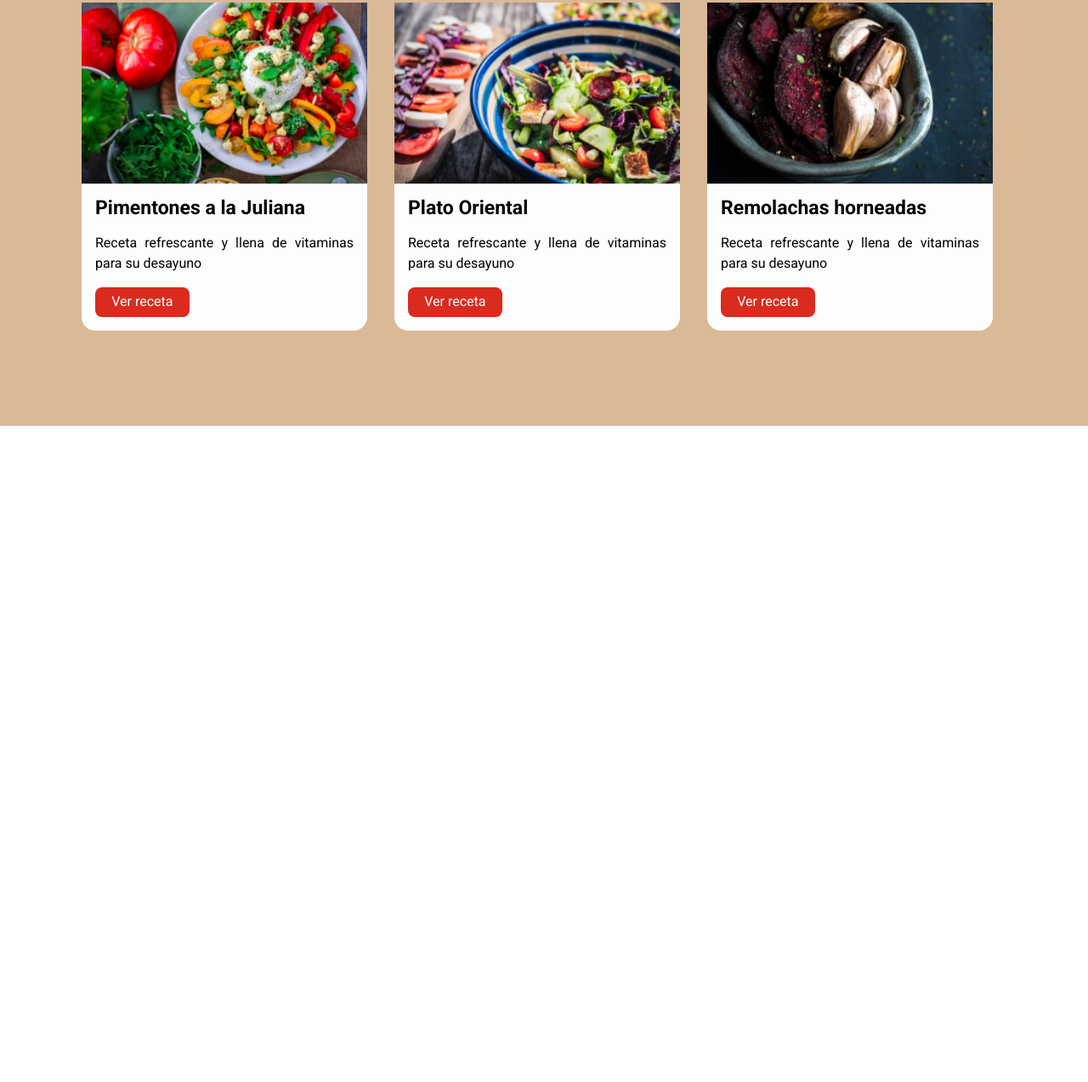
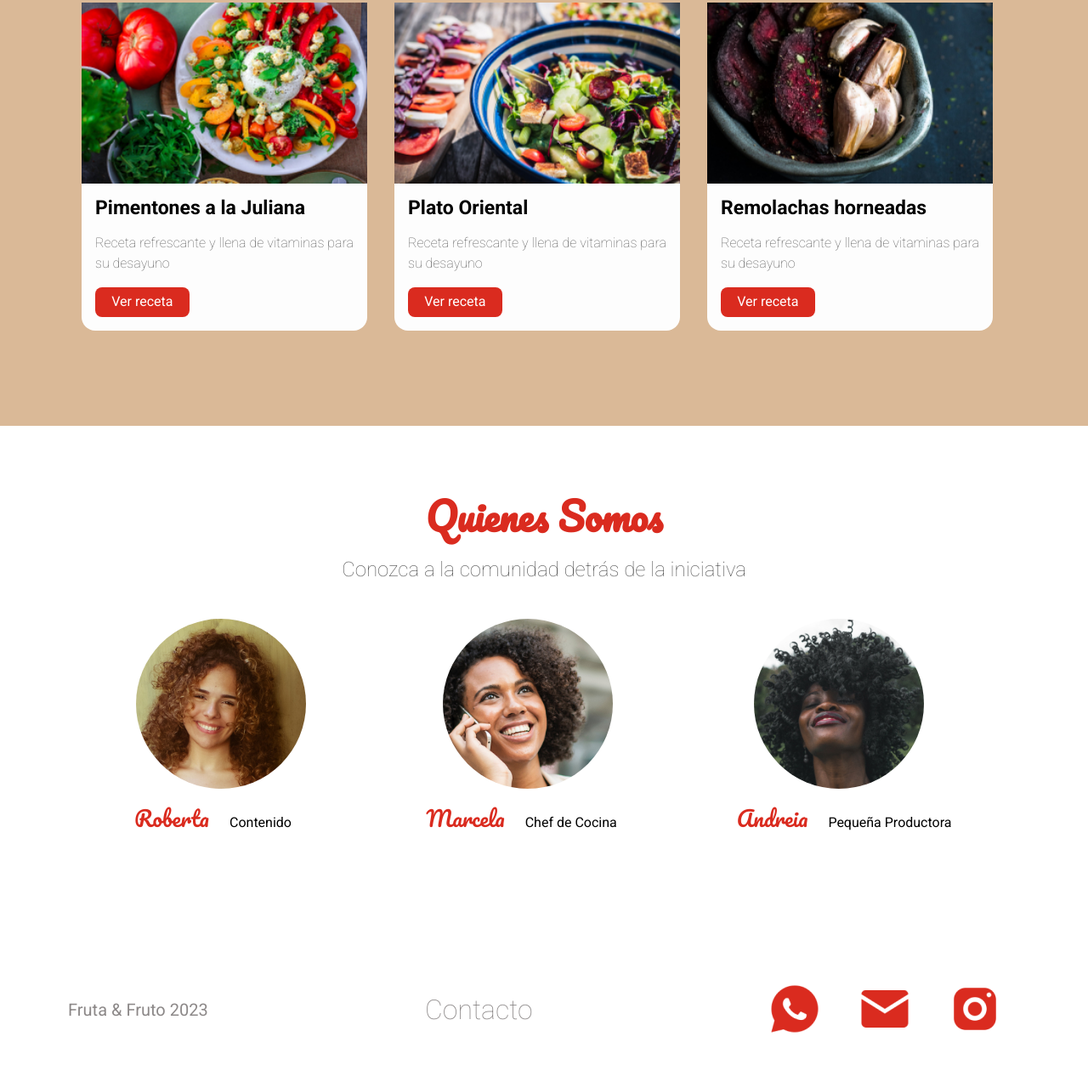
Before and after one commit to ivannagles/WebFruta-Fruto, a plain HTML site: page index.html in a window 1280 px wide. Shown: the part 1527-2800 px from the top of the page at 85% size. Before the commit the page ends 2028 px from the top, so only its background shows below. Drawn offline with Linux system fonts and the light colour scheme; files whose address does not match are found by name.

Commit message:
Desktop Whoweare + Footer

```diff
--- /dev/null
+++ b/css/footer.css
@@ -0,0 +1,7 @@
+footer {
+    display: flex;
+    flex-direction: row;
+    justify-content: space-between;
+    align-items: center;
+    padding: 5rem;
+}
--- /dev/null
+++ b/css/footer/footer__description.css
@@ -0,0 +1,5 @@
+.footer__description {
+    display: flex;
+    font-size: 2rem;
+    color: #8c8888;
+}
--- /dev/null
+++ b/css/footer/footer__icon.css
@@ -0,0 +1,3 @@
+.footer__icon {
+    margin: 1.25rem;
+}
--- /dev/null
+++ b/css/footer/footer__item.css
@@ -0,0 +1,3 @@
+.footer__item {
+    list-style: none;
+}
--- /dev/null
+++ b/css/footer/footer__list.css
@@ -0,0 +1,4 @@
+.footer__list {
+    display: flex;
+
+}
--- /dev/null
+++ b/css/footer/footer__title.css
@@ -0,0 +1,6 @@
+.footer__title {
+    display: flex;
+    color: #8c8888;
+    font-size: 1.25rem;
+    font-weight: 400;
+}
--- /dev/null
+++ b/css/whoweare/people/person.css
@@ -0,0 +1,6 @@
+.person {
+    display: flex;
+    flex-direction: column;
+    font-size: 20px;
+    color: grey;
+}
--- /dev/null
+++ b/css/whoweare/people/person__function.css
@@ -0,0 +1,3 @@
+.person__function {
+    margin: 20px; /* margenes para separarlo de otros elementos */
+}
--- /dev/null
+++ b/css/whoweare/people/person__img.css
@@ -0,0 +1,23 @@
+.person__img {
+    height: 200px; /* se define altura para que aparezca la imagen */
+    width: 200px; /* se define ancho para que aparezca la imagen */
+    background-position: center; /* centra la imagen */
+    background-repeat: no-repeat;
+    background-size: cover;
+    border-radius: 100%; /* asigna un borde tipo radio a toda la imagen */
+    margin: 20px; /* margenes para separarlo de otros elementos */
+}
+
+.person__img--Roberta {
+    background-image: url('../../../img/personas/roberta.jpg');
+}
+
+.person__img--Marcela {
+    background-image: url('../../../img/personas/marcela.jpg');
+
+}
+
+.person__img--Andreia {
+    background-image: url('../../../img/personas/andrea.jpg');
+
+}
--- /dev/null
+++ b/css/whoweare/people/person__name.css
@@ -0,0 +1,6 @@
+.person__name {
+    font-family: Pacifico, cursive;
+    color: #da2b1f;
+    font-size: 25px;
+
+}
--- /dev/null
+++ b/css/whoweare/whoweare.css
@@ -0,0 +1,4 @@
+.whoweare {
+    padding: 5rem;
+    text-align: center;
+}
--- /dev/null
+++ b/css/whoweare/whoweare__description.css
@@ -0,0 +1,6 @@
+p {
+    font-size: 25px;
+    color: #595959;
+    font-size: 1.5rem;
+    font-weight: 100;
+}
--- /dev/null
+++ b/css/whoweare/whoweare__people.css
@@ -0,0 +1,4 @@
+.whoweare__people {
+    display: flex;
+    justify-content: space-around;
+}
--- /dev/null
+++ b/css/whoweare/whoweare__title.css
@@ -0,0 +1,5 @@
+.whoweare__title {
+    font-family: Pacifico, cursive;
+    font-size: 45px;
+    color: #da2b1f;
+}
--- a/index.html
+++ b/index.html
@@ -25,6 +25,21 @@
     <link href="css/cards/button__recipe.css" rel="stylesheet" />
     <link href="css/cards/title__recipe.css" rel="stylesheet" />
     <link href="css/cards/recipes.css" rel="stylesheet" />
+    <link href="css/whoweare/whoweare.css" rel="stylesheet" />
+    <link href="css/whoweare/whoweare__title.css" rel="stylesheet" />
+    <link href="css/whoweare/whoweare__description.css" rel="stylesheet" />
+    <link href="css/whoweare/whoweare__people.css" rel="stylesheet" />
+    <link href="css/whoweare/people/person__img.css" rel="stylesheet" />
+    <link href="css/whoweare/people/person__name.css" rel="stylesheet" />
+    <link href="css/whoweare/people/person__function.css" rel="stylesheet" />
+    <link href="css/footer.css" rel="stylesheet" />
+    <link href="css/footer/footer__title.css" rel="stylesheet" />
+    <link href="css/footer/footer__list.css" rel="stylesheet" />
+    <link href="css/footer/footer__item.css" rel="stylesheet" />
+    <link href="css/footer/footer__icon.css" rel="stylesheet" />
+    <link href="css/footer/footer__description.css" rel="stylesheet" />
+
+
 
 
 
@@ -94,5 +109,36 @@
                 </div>
             </div>
         </section>
+        <section class="whoweare">
+            <h3 class="whoweare__title">Quienes Somos</h3>
+            <p class="whoweare__description">Conozca a la comunidad detrás de la iniciativa</p>
+            <div class="whoweare__people">
+                <div class="person">
+                    <div class="person__img person__img--Roberta"></div>
+                    <span class="person__name">Roberta</span>
+                    <span class="person__function">Contenido</span>
+                </div>
+                <div class="person">
+                    <div class="person__img person__img--Marcela"></div>
+                    <span class="person__name">Marcela</span>
+                    <span class="person__function">Chef de Cocina</span>
+                </div>
+                <div class="person">
+                    <div class="person__img person__img--Andreia"></div>
+                    <span class="person__name">Andreia</span>
+                    <span class="person__function">Pequeña Productora</span>
+                </div>
+            </div>
+        </section>
+        <footer class="footer">
+            <h3 class="footer__title">Fruta & Fruto 2023</h3>
+            <p class="footer__description">Contacto</p>
+            <ul class="footer__list">
+                <li class="footer__item"><a href="#" class="footer__icon"><img alt="WhatsApp" src="./img/WhatsApp.png"></a></li>
+                <li class="footer__item"><a href="#" class="footer__icon"><img alt="Email" src="./img/email.png"></a></li>
+                <li class="footer__item"><a href="#" class="footer__icon"><img alt="Instagram" src="./img/Instagram.png"></a></li>
+            </ul>
+        </footer>
+
     </body>
 </html>
```
